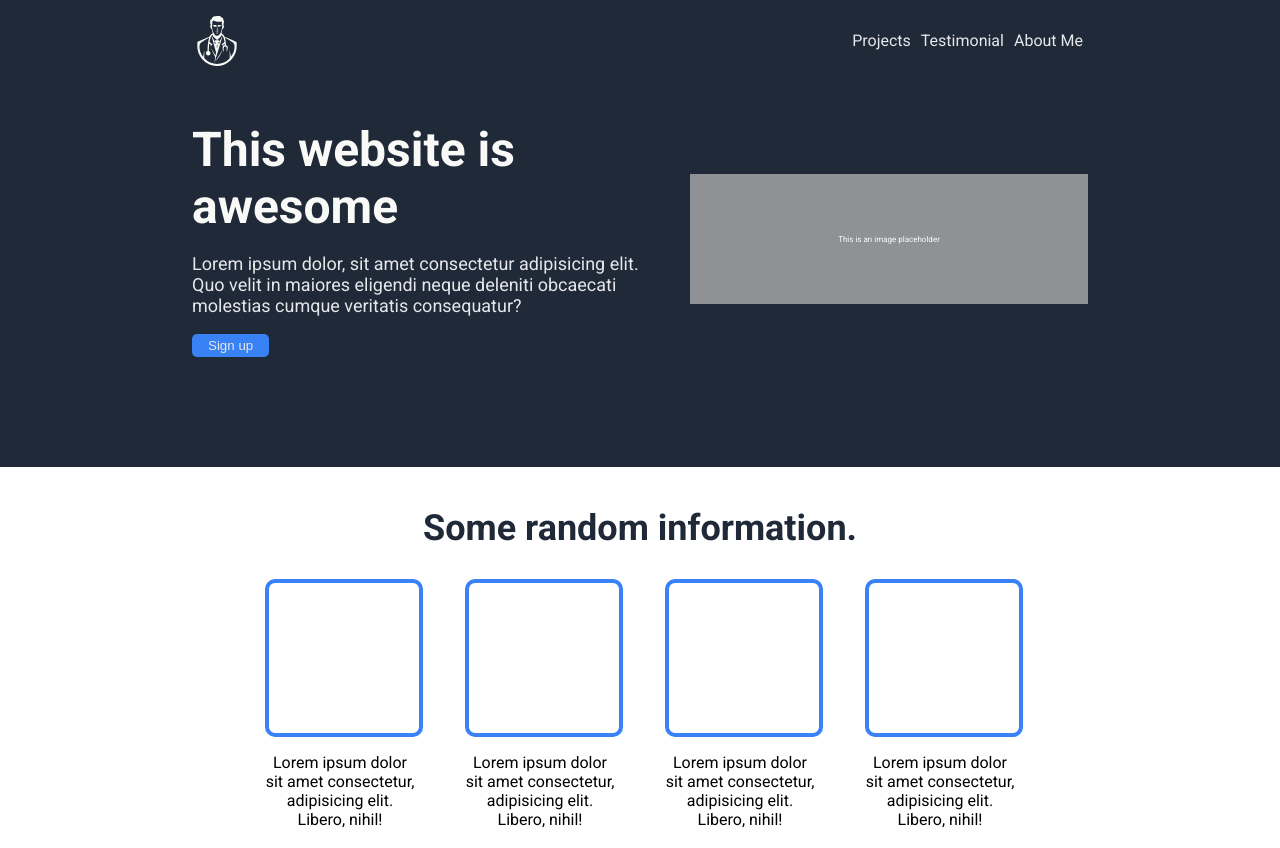
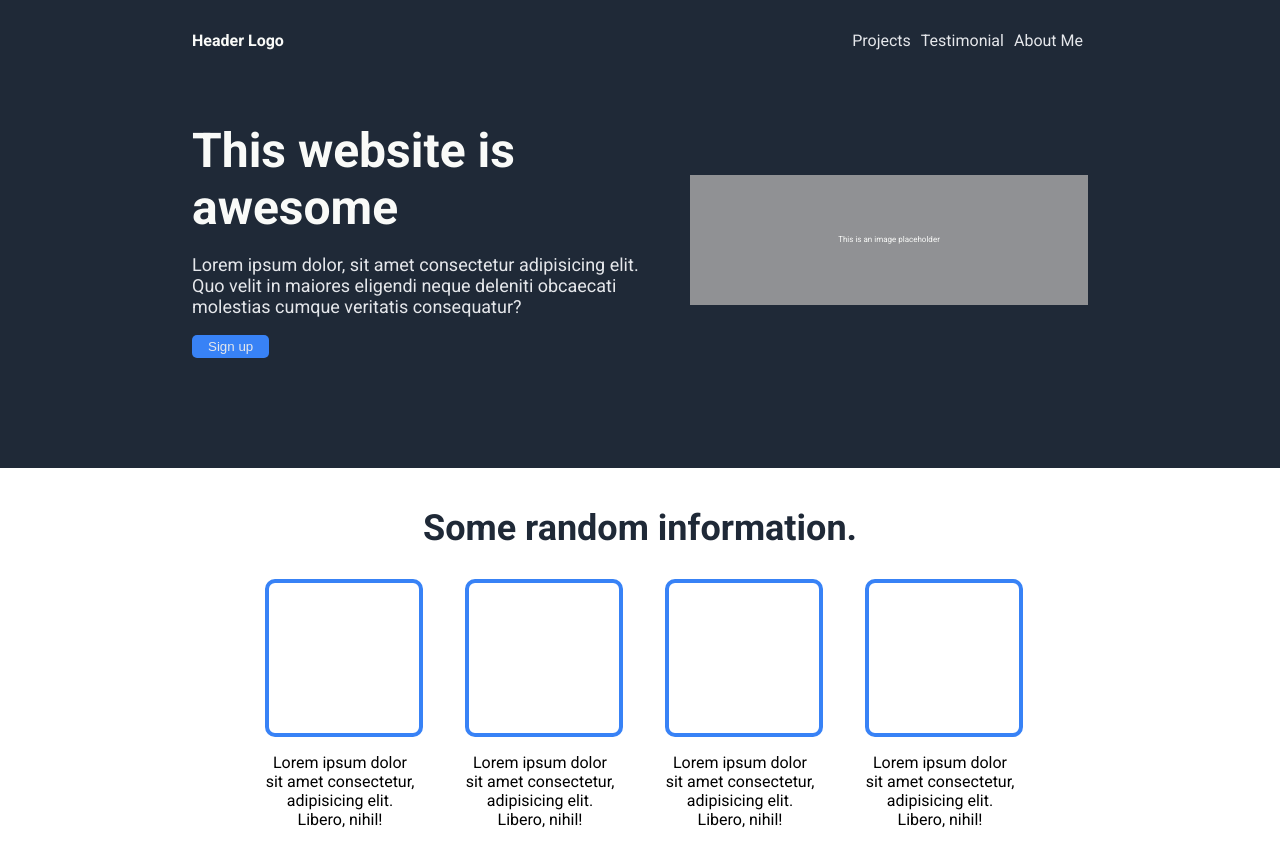
Before and after one commit to d3rdOne/odin-landing-page, a plain HTML site: page index.html in a window 1280 px wide. Shown: the top 848 px of the page. Drawn offline with Linux system fonts and the light colour scheme.

Commit message:
fix: removed log img and replaced with placeholder

```diff
--- a/index.html
+++ b/index.html
@@ -5,14 +5,14 @@
     <meta name="viewport" content="width=device-width, initial-scale=1.0">
     <link rel="stylesheet" href="styles.css">
     <link rel="preconnect" href="https://fonts.googleapis.com">
-<link rel="preconnect" href="https://fonts.gstatic.com" crossorigin>
-<link href="https://fonts.googleapis.com/css2?family=Roboto:ital,wght@0,100;0,300;0,400;0,500;0,700;0,900;1,100;1,300;1,400;1,500;1,700;1,900&display=swap" rel="stylesheet">
+    <link rel="preconnect" href="https://fonts.gstatic.com" crossorigin>
+    <link href="https://fonts.googleapis.com/css2?family=Roboto:ital,wght@0,100;0,300;0,400;0,500;0,700;0,900;1,100;1,300;1,400;1,500;1,700;1,900&display=swap" rel="stylesheet">
     <title>Document</title>
 </head>
 <body>
     <header>
         <section class="main-header">
-            <img src="../images/doctor-logo.svg" alt=" test" height="50" width="50">
+            <h4>Header Logo</h4>
             <nav class="nav-links">
                 <ul>
                     <li><a href="#">Projects</a></li>
```
Also changed, not shown: images/doctor-logo.svg (deleted).
